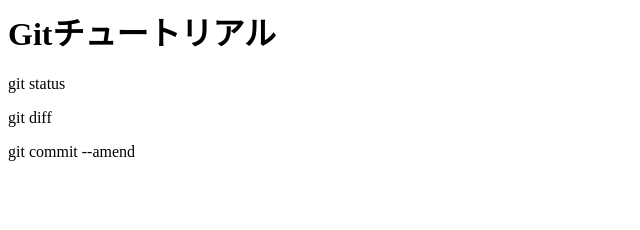
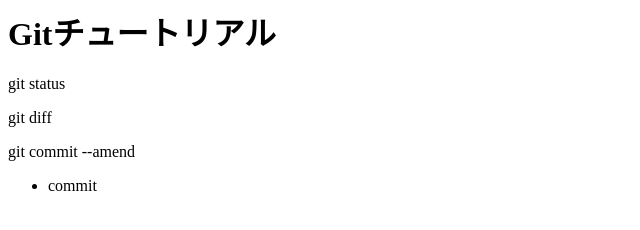
Before and after one commit to InaKen0301/git_tutorial2, a plain HTML site: page index.html in a window 1280 px wide. Shown: the full height of the page, 0-640 px from the left. Drawn offline with Linux system fonts and the light colour scheme.

Commit message:
1行追加

```diff
--- a/index.html
+++ b/index.html
@@ -2,3 +2,8 @@
 <p> git status</p>
 <p>git diff</p>
 <p>git commit --amend</p>
+
+
+<ul>
+    <li>commit</li>
+</ul>
```
